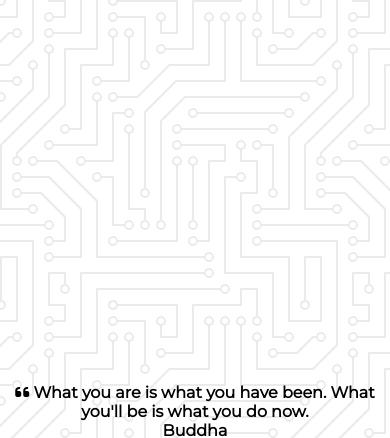
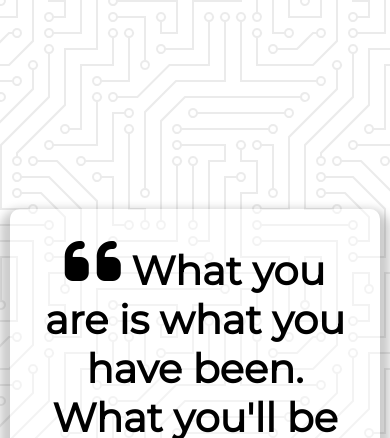
Before and after one commit to jigsaw2510/quote-generator, a plain HTML site: page index.html in a window 390 px wide. Shown: the top 438 px of the page. Drawn offline with Linux system fonts and the light colour scheme.

Commit message:
added media queries for margins and text

```diff
--- a/style.css
+++ b/style.css
@@ -15,3 +15,44 @@ body {
     align-items: center;
     justify-content: center;
 }
+
+.quote-container {
+    width: auto;
+    max-width: 900px;
+    padding: 20px 30px;
+    border-radius: 10px;
+    background-color: rgba(255, 255, 255, 0.4);
+    box-shadow: 0 10px 10px 10px rgba(0, 0, 0, 0.2);
+}
+
+.quote-text {
+    font-size: 2.75rem;
+}
+
+.long-quote {
+    font-size: 2rem;
+}
+
+.fa-quote-left {
+    font-size: 4rem;
+}
+
+.quote-author {
+    margin-top: 15px;
+    font-size: 2rem;
+    font-weight: 400;
+    font-style: italic;
+}
+
+/* Media Query: Tablet or Smaller */
+
+@media screen and (max-width: 1000px) {
+    .quote-container {
+        margin: auto 10px;
+    }
+
+    .quote-text {
+        font-size: 2.5rem;
+    }
+
+}
```
